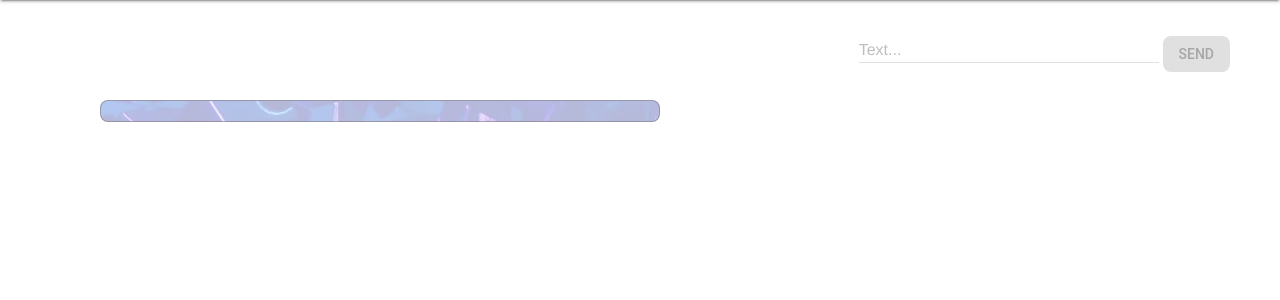
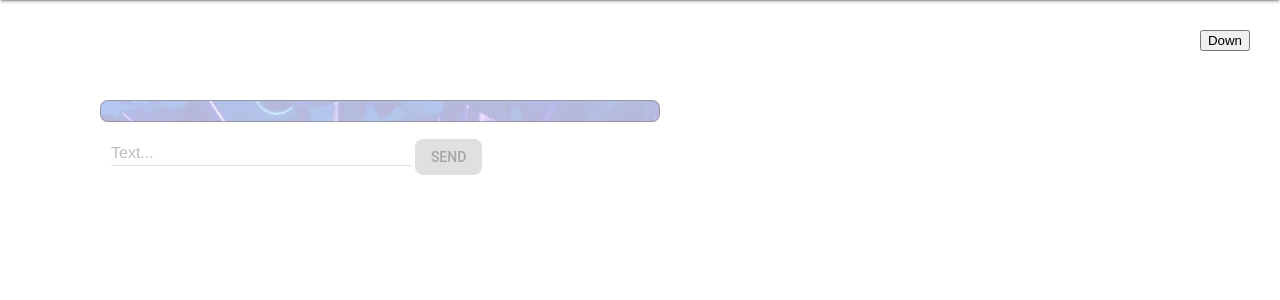
Before and after one commit to SebSeitz/Django-ChatApp, a Django app: template first_django_app/chat/templates/chat/index.html in a window 1280 px wide. Shown: the part 64-364 px from the top of the page. Run offline with Django 4.2, Linux system fonts and the light colour scheme; the template is opened without the code that fills it, so the values that code supplies are empty; a user stored in the database is signed in.

Commit message:
fixed onload scroll down with timeout

```diff
--- a/first_django_app/chat/templates/chat/index.html
+++ b/first_django_app/chat/templates/chat/index.html
@@ -15,20 +15,42 @@
     </div>
 
     {% endfor %}
+    <form class="chatForm" onsubmit="sendMessage(); return false" method="post">
+        {% csrf_token %}
+        <div class="mdl-textfield mdl-js-textfield mdl-textfield--floating-label">
+            <input class="mdl-textfield__input" type="text" name="textmessage" id="messageField" onkeyup="success()">
+            <label class="mdl-textfield__label" for="messageField">Text...</label>
+        </div>
+        <button id="sendButton" class="mdl-button mdl-js-button mdl-button--raised mdl-js-ripple-effect mdl-button--accent" disabled>
+            Send
+        </button>
+    </form>
 </div>
+<button class="scroll-down-button" onclick="scrollDown()">Down</button>
+<div class="hidden-container" id="bottom-container"></div>
+
+
 
 
 <script>
+     function scrollDown(){
+         setTimeout(() => {
+            document.getElementById('bottom-container').scrollIntoView({ behavior: 'smooth'});
+         }, 30);
+
+    }
 
 let messageCount = "{{ messages.count}}";
 console.log('messagecount:', messageCount);
 function changeChatLayout(){
+    scrollDown();
         for (let i = 0; i < 1000000; i++) {
             document.getElementById(`single-message${i}`)
             if (i % 2) {
             document.getElementById(`single-message${i}`).classList.add('flex-end');
           }
         }
+
     }
 
     async function sendMessage() {
@@ -78,6 +100,7 @@ function changeChatLayout(){
 
             console.error('An error occurred', e)
         }
+        scrollDown();
     }
 
     function success(){
@@ -92,16 +115,7 @@ function changeChatLayout(){
 
 <!-- <form action="/chat/" method="post"> -->
 
-<form class="chatForm" onsubmit="sendMessage(); return false" method="post">
-    {% csrf_token %}
-    <div class="mdl-textfield mdl-js-textfield mdl-textfield--floating-label">
-        <input class="mdl-textfield__input" type="text" name="textmessage" id="messageField" onkeyup="success()">
-        <label class="mdl-textfield__label" for="messageField">Text...</label>
-    </div>
-    <button id="sendButton" class="mdl-button mdl-js-button mdl-button--raised mdl-js-ripple-effect mdl-button--accent" disabled>
-        Send
-    </button>
-</form>
+
 
 <!-- Accent-colored raised button with ripple -->
 
--- a/first_django_app/static/css/style.css
+++ b/first_django_app/static/css/style.css
@@ -1,3 +1,4 @@
+
 .page-content {
     padding: 100px 100px;
 }
@@ -85,11 +86,21 @@ span{
 }
 
 .chatForm{
-    position: fixed;
-    right: 50px;
-    top: 80px;
+  position: absolute;
+  bottom: -65px;
 }
 
 .single-message-container{
     display: flex;
 }
+
+.scroll-down-button{
+    position: absolute;
+    right: 30px;
+    top: 30px;
+}
+
+.bottom-container{
+    position: absolute;
+    bottom: 1px;
+}
```
Also changed, not shown: first_django_app/db.sqlite3.
